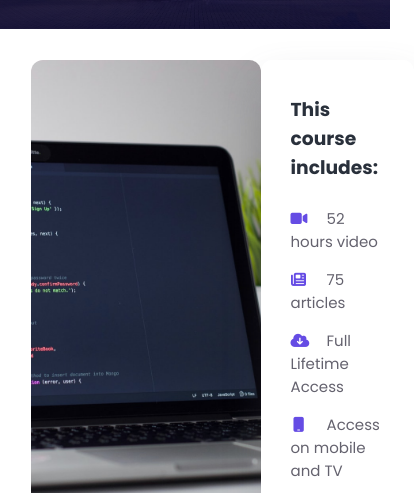
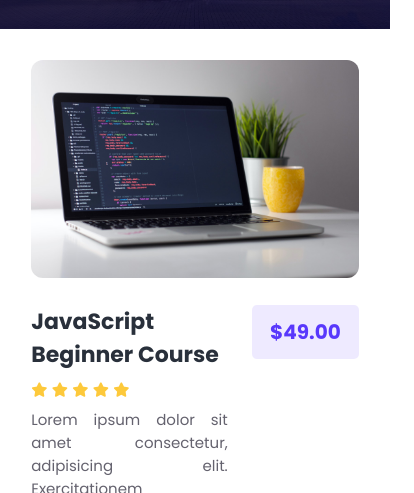
Before and after one commit to Mubtasim-Prime/Responsive_Education_Websites_HTML_CSS_JavaScript, a plain HTML site: page course-inner.html in a window 390 px wide. Shown: the part 351-844 px from the top of the page, 414 px wide, since content can reach past the window. Drawn offline with Linux system fonts and the light colour scheme.

Commit message:
Made course page responsive

```diff
--- a/styles.css
+++ b/styles.css
@@ -996,4 +996,42 @@ footer .copyright .pro-links i:hover {
         height: 45vh;
     }
 
+    /* course */
+
+    #course-inner {
+        width: 100%;
+        display: flex;
+        flex-direction: column;
+        align-items: flex-start;
+        padding: 8vw;
+    }
+
+    #course-inner .overview {
+        width: 100%;
+    }
+
+    #course-inner .overview .course-head .c-name {
+        width: 60%;
+    }
+
+    #course-inner .overview .course-img {
+        width: 100%;
+        height: 100%;
+        object-fit: cover;
+        border-radius: 12px;
+        margin-bottom: 20px;
+    }
+
+    #course-inner .overview .course-head span {
+        padding: 12px 18px;
+        border-radius: 5px;
+        color: #5838fc;
+        font-size: 20px;
+    }
+
+    #course-inner .overview .course-head .c-name h2 {
+        color: #29303B;
+        font-size: 22px;
+    }
+
 }
```
Also changed, not shown: about.html (+1 -1 lines), blog.html (+1 -1 lines), contact.html (+1 -1 lines), course.html (+1 -1 lines).
